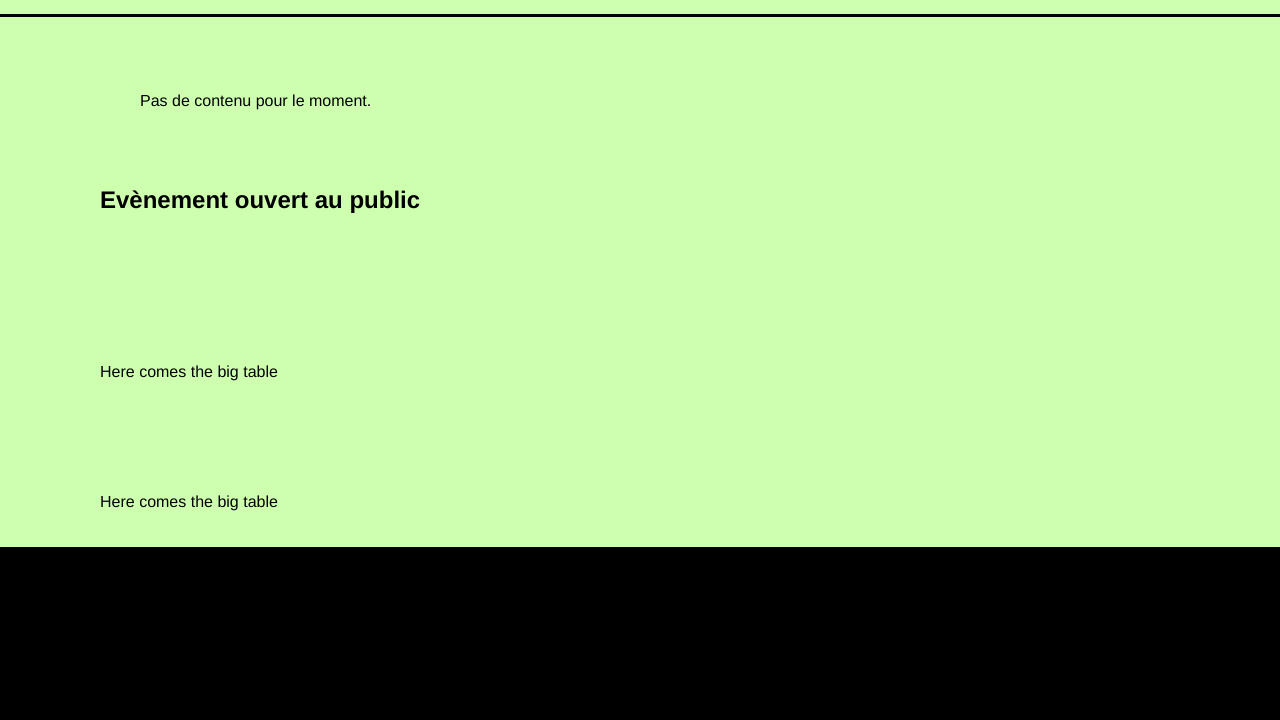
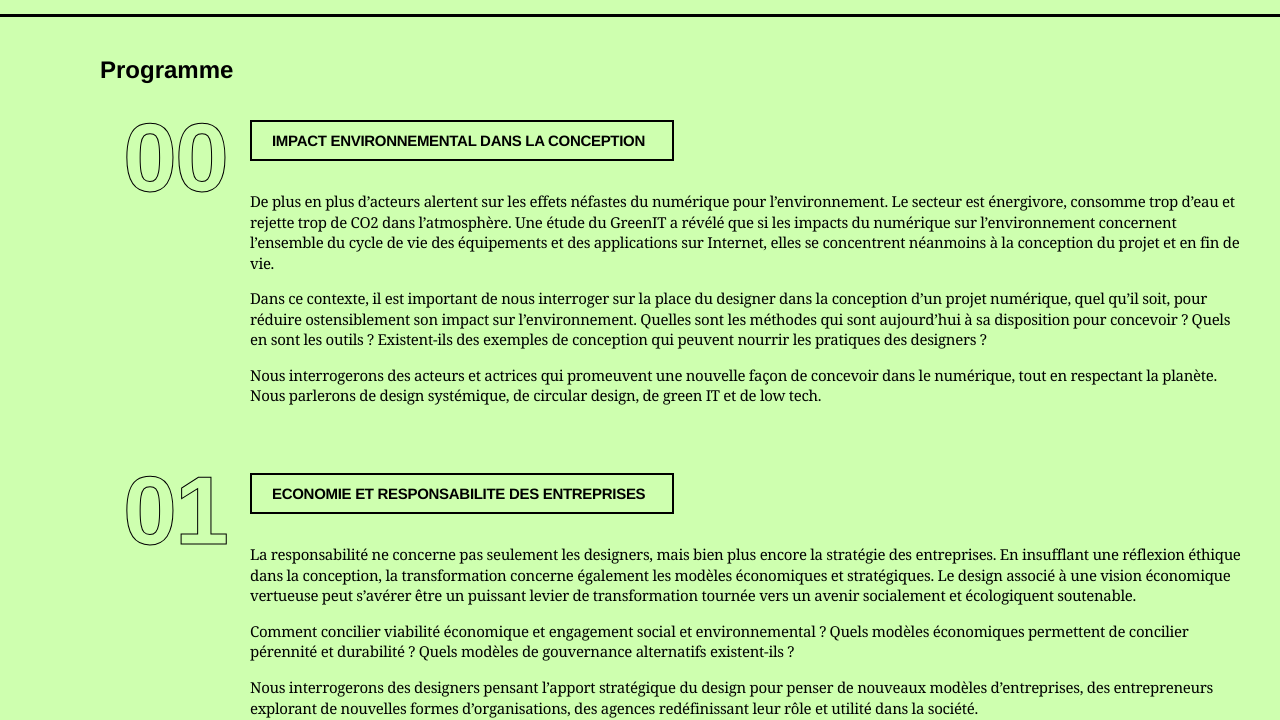
Before and after one commit to Osedea/ethics-by-design_website, a Gatsby site: page /programme in a window 1280 px wide. Shown: the part 84-804 px from the top of the page. Built offline with nearby package versions, Linux system fonts and the light colour scheme; Gatsby itself is replaced by a stand-in of ours.

Commit message:
Added style for Events list

```diff
--- a/src/components/boxed-text.js
+++ b/src/components/boxed-text.js
@@ -1,7 +1,9 @@
 import React from "react"
+
+import style from "./boxed-text.module.css"
 
 export default function BoxedText(props) {
     return (
-        <h3 className="boxed">{props.children}</h3>
+        <div className={style.boxed}>{props.children}</div>
     )
 };
--- /dev/null
+++ b/src/components/boxed-text.module.css
@@ -0,0 +1,22 @@
+.boxed {
+  font-family: Helvetica;
+  font-style: normal;
+  font-weight: bold;
+  font-size: 15px;
+  line-height: 115.99%;
+  /* or 17px */
+  text-transform: uppercase;
+
+  /* display: flex;
+  align-items: center;
+  text-align: center; */
+  letter-spacing: -0.02em;
+
+  color: #000000;
+
+  padding: 10px 20px;
+  margin-bottom: 30px;
+  border: black solid 2px;
+  width: fit-content;
+  min-width: 380px;
+}
--- a/src/components/jour-programme.js
+++ b/src/components/jour-programme.js
@@ -1,9 +1,10 @@
 import React from "react"
 
 export default function JourProgramme(props) {
+    console.log('JourProgramme props: ', props.programme);
     return (
         <>
-            <h2>{props.children}</h2>
+            <h2>{props.programme.jourTitle}</h2>
             <p>Here comes the big table</p>
         </>
     )
--- a/src/components/number.js
+++ b/src/components/number.js
@@ -1,7 +1,8 @@
 import React from "react"
 
 export default function Number(props) {
+    const leadingZero = props.index < 10 ? '0' : '';
     return (
-        <span className="number">0{props.children}</span>
+        <span className="number">{leadingZero}{props.index}</span>
     )
 };
--- /dev/null
+++ b/src/components/number.module.css
@@ -0,0 +1,17 @@
+.number {
+  font-family: Helvetica;
+  font-style: normal;
+  font-weight: bold;
+  font-size: 38px;
+  line-height: 75%;
+  /* or 27px */
+  display: flex;
+  align-items: center;
+  letter-spacing: -0.03em;
+  -moz-text-fill-color: transparent;
+  -webkit-text-fill-color: transparent;
+  -moz-text-stroke-color: black;
+  -webkit-text-stroke-color: black;
+  -moz-text-stroke-width: 1px;
+  -webkit-text-stroke-width: 1px;
+}
--- a/src/components/numbered-list.js
+++ b/src/components/numbered-list.js
@@ -1,27 +1,27 @@
 import React from "react"
 
-import Number from "./number"
+import style from "./numbered-list.module.css"
+
 import BoxedText from "./boxed-text"
 
 export default function NumberedList(props) {
     return (
-        <div className="numbered">
-            <ol>
-                {props.items && props.items.length > 0
-                    ? props.items.map(
-                        (item, index) => (
-                            <li>
-                                <Number index={index} />
+        <div className={style.numbered}>
+            {props.items && props.items.length > 0 ?
+                <ol start="0">
+                    {props.items.map(
+                            (item) => (
+                                <li key={item.title}>
                                     <div>
                                         <BoxedText>{item.title}</BoxedText>
-                                    <p>{item.text}</p>
+                                        <p dangerouslySetInnerHTML={{ __html: item.text }}></p>
                                     </div>
                                 </li>
                             )
                         )
-                    : <p>Pas de contenu pour le moment.</p>
                     }
                 </ol>
+            : <p>Pas de contenu pour le moment.</p>}
         </div>
     )
 };
--- /dev/null
+++ b/src/components/numbered-list.module.css
@@ -0,0 +1,55 @@
+.numbered ol {
+  width: 100%;
+  max-width: 1000px;
+  counter-reset: list-item, decimal-leading-zero;
+  list-style: none;
+  padding-left: 150px;
+}
+
+.numbered ol li {
+  margin: 0 0 67px 0;
+  counter-increment: list-item, decimal-leading-zero;
+  position: relative;
+}
+
+.numbered ol li::before {
+  content: counter(list-item, decimal-leading-zero);
+  position: absolute;
+  --size: 150px;
+  left: calc(-1 * var(--size));
+  line-height: var(--size);
+  width: var(--size);
+  height: var(--size);
+  top: 0;
+
+  font-family: Helvetica;
+  font-style: normal;
+  font-weight: bold;
+  font-size: 97px;
+  line-height: 78%;
+  display: flex;
+  align-items: start;
+  justify-content: center;
+
+  letter-spacing: -0.02em;
+
+  -moz-text-fill-color: transparent;
+  -webkit-text-fill-color: transparent;
+  -moz-text-stroke-color: black;
+  -webkit-text-stroke-color: black;
+  -moz-text-stroke-width: 1px;
+  -webkit-text-stroke-width: 1px;
+}
+
+.numbered p {
+  font-family: Georgia;
+  font-style: normal;
+  font-weight: normal;
+  font-size: 15px;
+  line-height: 137.99%;
+  /* or 21px */
+
+  letter-spacing: -0.02em;
+
+  color: #000000;
+}
--- a/src/pages/programme.js
+++ b/src/pages/programme.js
@@ -8,6 +8,11 @@ import Title from "../components/title"
 import Address from "../components/address"
 import JourProgramme from "../components/jour-programme"
 import NumberedList from "../components/numbered-list"
+
+const CONTENT_TYPE = {
+    EVENT: 'event',
+    PROGRAMMES: 'programmes'
+};
 
 export const query = graphql`
   query {
@@ -22,11 +27,27 @@ export const query = graphql`
                 frontmatter {
                     path
                     title
-                    programmeJeudi {
-                        name
-                    }
-                    programmeVendredi {
-                        name
+                    titleComplet
+                    order
+                    type
+                    programmes {
+                        jourTitle
+                        ouvertureHeure
+                        ouvertureTitle
+                        horaire {
+                            heure
+                            title
+                            numero
+                            type
+                            categorie
+                            speaker {
+                                name
+                                role
+                            }
+                            salle
+                        }
+                        fermetureHeure
+                        fermetureTitle
                     }
                 }
                 html
@@ -37,24 +58,37 @@ export const query = graphql`
 `
 
 const Programme = ({ location, data }) => {
-    const programmeData = data.allMarkdownRemark.edges[0].node.frontmatter;
-    console.log(programmeData);
+
+    // Page title
+    let title = '';
+    // Array of events with full description
+    const events = [];
+    // Array of programmes days
+    let programmes = [];
+
+    data.allMarkdownRemark.edges.forEach((edge) => {
+        if (edge.node.frontmatter.type === CONTENT_TYPE.PROGRAMMES) {
+            title = edge.node.frontmatter.title;
+            programmes = edge.node.frontmatter.programmes;
+        } else if (edge.node.frontmatter.type === CONTENT_TYPE.EVENT) {
+            events.push({
+                order: edge.node.frontmatter.order,
+                title: edge.node.frontmatter.titleComplet,
+                text: edge.node.html
+            });
+        }
+    });
 
     return (
         <Layout location={location}>
             <Section>
-                <Title />
-                <NumberedList />
+                <Title>{title}</Title>
+                <NumberedList items={events.sort((a, b) => parseFloat(a.order) - parseFloat(b.order))} />
             </Section>
             <Section>
-                <Title>Evènement ouvert au public</Title>
-                <Hero />
+                {programmes.map((programme) => <JourProgramme key={programme.jourTitle} programme={programme} />)}
             </Section>
             <Section>
-                <JourProgramme talks={programmeData.programmeJeudi} />
-            </Section>
-            <Section>
-                <JourProgramme talks={programmeData.programmeVendredi} />
             </Section>
             <Section dark>
                 <Hero />
```
Lines whose indentation alone changed are shown as unchanged.
